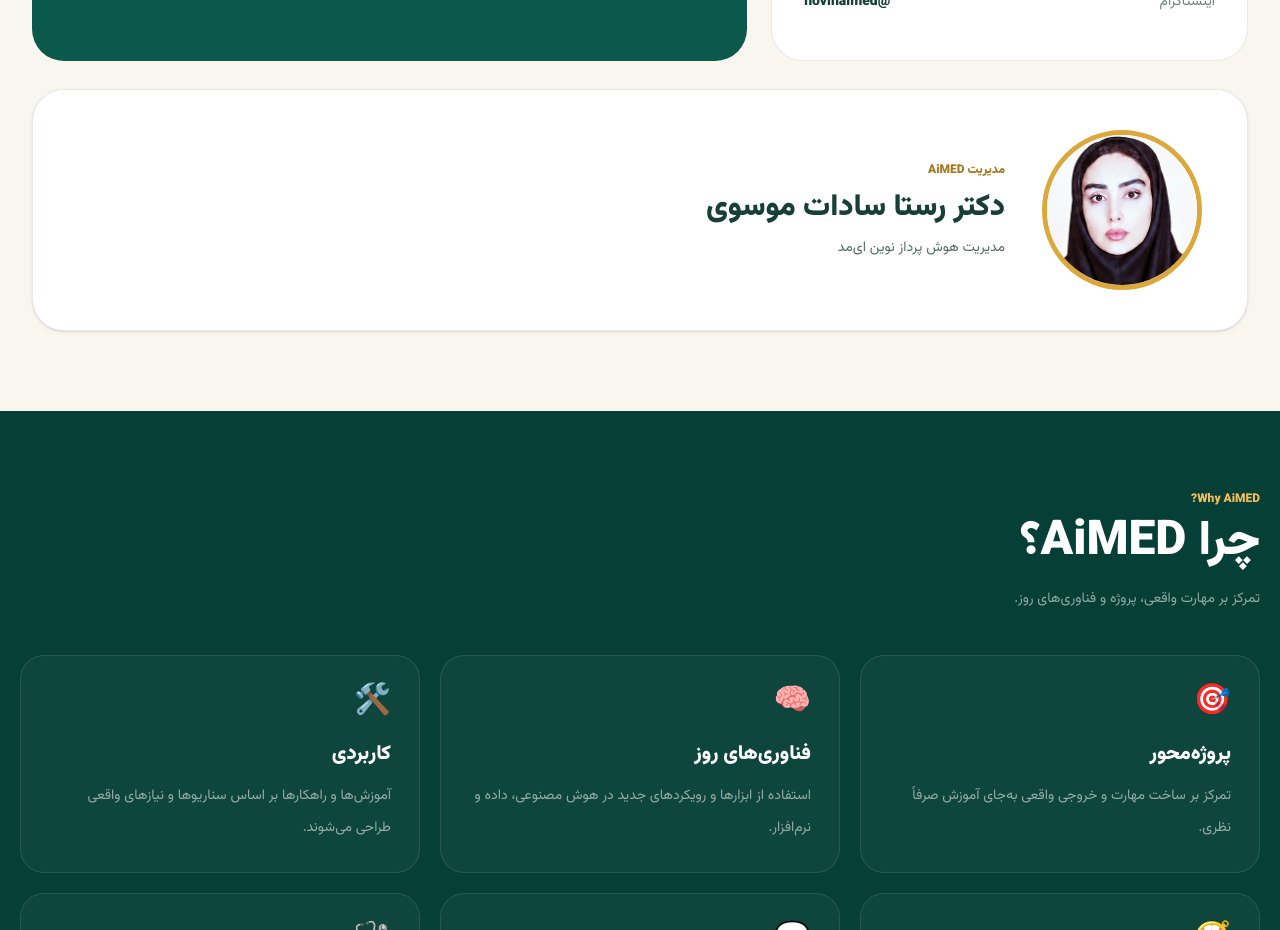
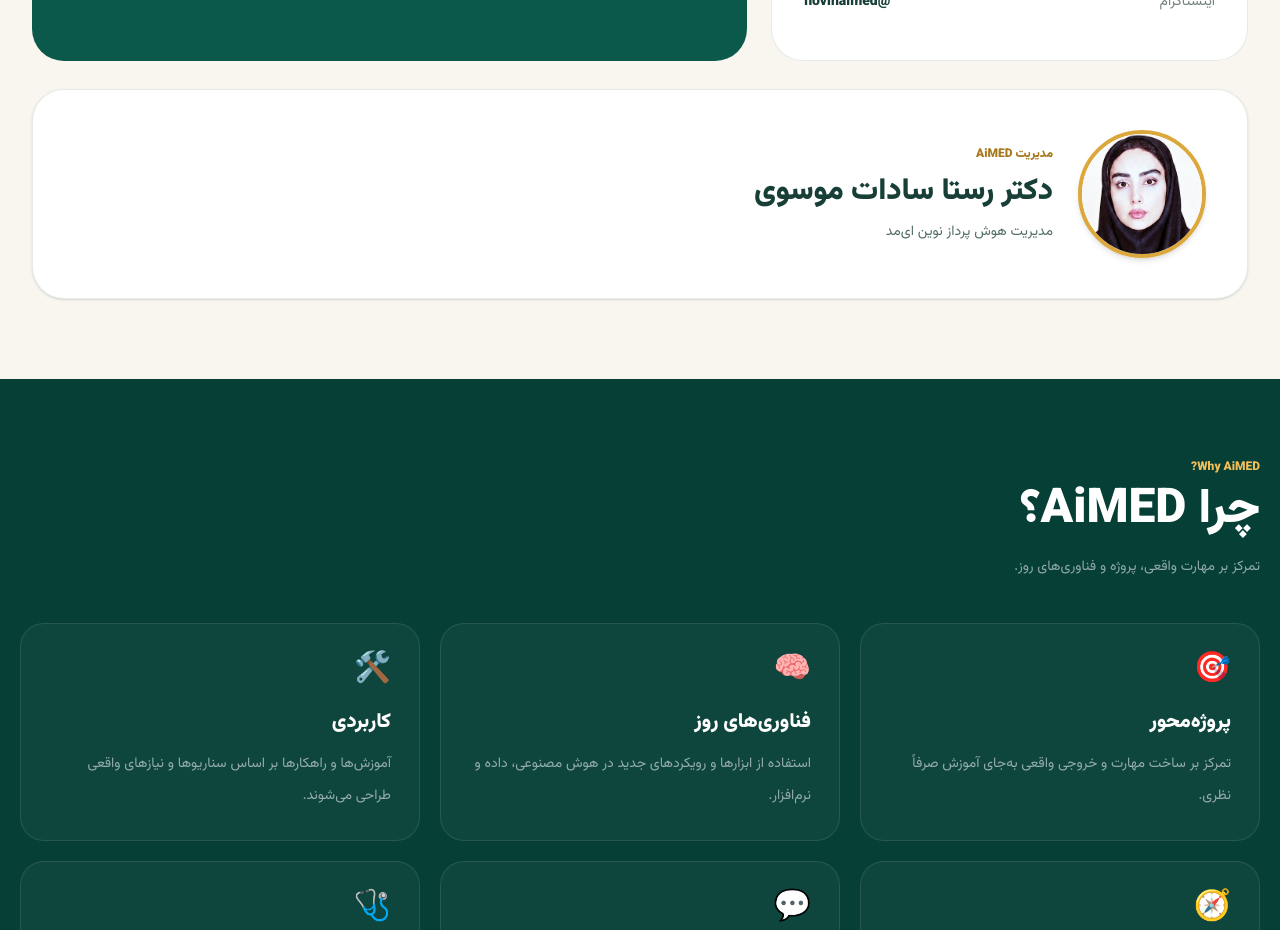
Before and after one commit to rastamousavi/novinaimed_website, a Next.js app: page / in a window 1280 px wide. Shown: the part 5960-6890 px from the top of the page. Built offline with nearby package versions, Linux system fonts and the light colour scheme.

Commit message:
Add course pages SEO sitemap robots and internal links

```diff
--- a/src/app/page.tsx
+++ b/src/app/page.tsx
@@ -611,9 +611,9 @@
           </div>
 
           <div className="mt-7 rounded-[2rem] border border-[#173F37]/10 bg-white p-8 shadow-sm md:p-10">
-            <div className="grid items-center gap-8 md:grid-cols-[170px_1fr]">
+            <div className="grid items-center gap-6 md:grid-cols-[130px_1fr]">
               <div className="flex justify-center">
-                <div className="relative h-40 w-40 overflow-hidden rounded-full border-[5px] border-[#DCA83C]">
+                <div className="relative h-28 w-28 overflow-hidden rounded-full border-4 border-[#DCA83C] shadow-md md:h-32 md:w-32">
                   <Image
                     src="/manager.jpg"
                     alt="دکتر رستا سادات موسوی - مدیریت AiMED"
```
